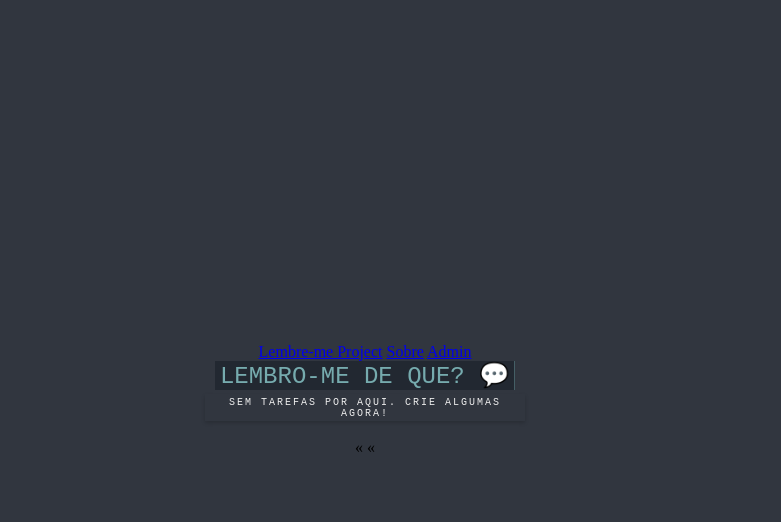
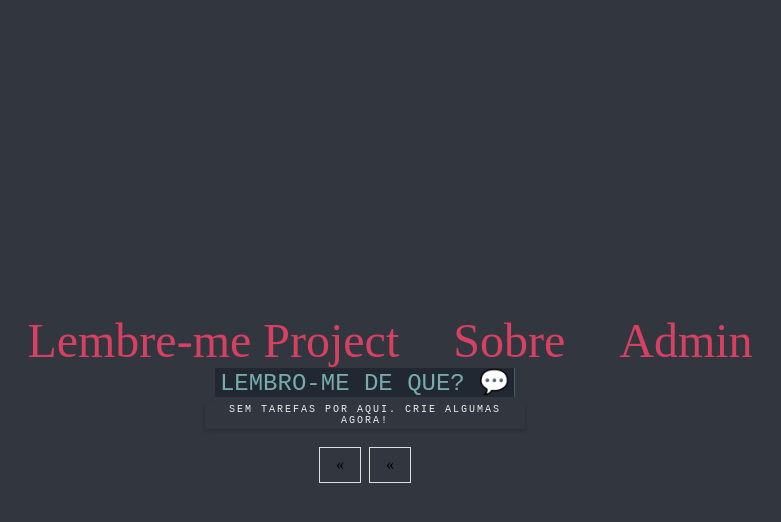
Before and after one commit to paullomarttins/lembre-me, a Flask app: page / in a window 1280 px wide. Shown: the top 522 px of the page, without its empty margins (275-1056 px from the left). Run offline with Flask 3, Linux system fonts and the light colour scheme; data that the repository does not hold is empty; some web fonts are replaced.

Commit message:
Incluido parametros para o pagination

```diff
--- a/static/css/main.css
+++ b/static/css/main.css
@@ -173,3 +173,36 @@ width: 3rem;
   margin: auto;
   width: 25vw;
 }
+
+nav a {
+  color: #d64161;
+  font-size: 3em;
+  margin-left: 50px;
+  text-decoration: none;
+}
+
+.center {
+  text-align: center;
+}
+
+.pagination {
+  display: inline-block;
+}
+
+.pagination a {
+  color: black;
+  float: left;
+  padding: 8px 16px;
+  text-decoration: none;
+  transition: background-color .3s;
+  border: 1px solid #ddd;
+  margin: 0 4px;
+}
+
+.pagination a.active {
+  background-color: #4CAF50;
+  color: white;
+  border: 1px solid #4CAF50;
+}
+
+.pagination a:hover:not(.active) {background-color: #ddd;}
```
